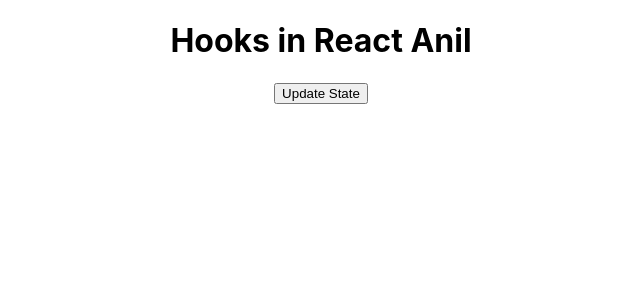
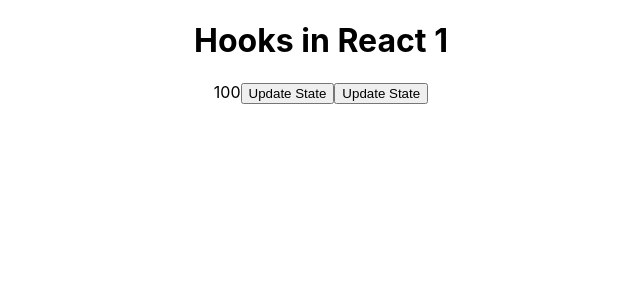
Before and after one commit to anil-sidhu/react-17, a React (Create React App) app: page / in a window 1280 px wide. Shown: the top 300 px of the page, without its empty margins (319-959 px from the left). Built offline with nearby package versions, Linux system fonts and the light colour scheme.

Commit message:
done use memo

```diff
--- a/src/App.js
+++ b/src/App.js
@@ -1,11 +1,22 @@
 import './App.css';
-import React,{useState}from 'react'
+import React, { useState } from 'react'
 function App() {
-  const [data,setData]=useState("Anil")
+  const [count, setData] = useState(1)
+  const [item, setItem] = useState(20)
+
+  const newApple=React.useMemo(
+    function appleTime() {
+      console.warn("Hello")
+      return 100 * count;
+    }
+  ,[item])
   return (
     <div className="App">
-      <h1>Hooks in React {data}</h1>
-      <button onClick={()=>setData("Peter")}>Update State</button>
+      <h1>Hooks in React {count}</h1>
+      {newApple}
+      <button onClick={() => setData(count + 1)}>Update State</button>
+      <button onClick={() => setItem(item * 10)}>Update State</button>
+
     </div>
   );
 }
```
